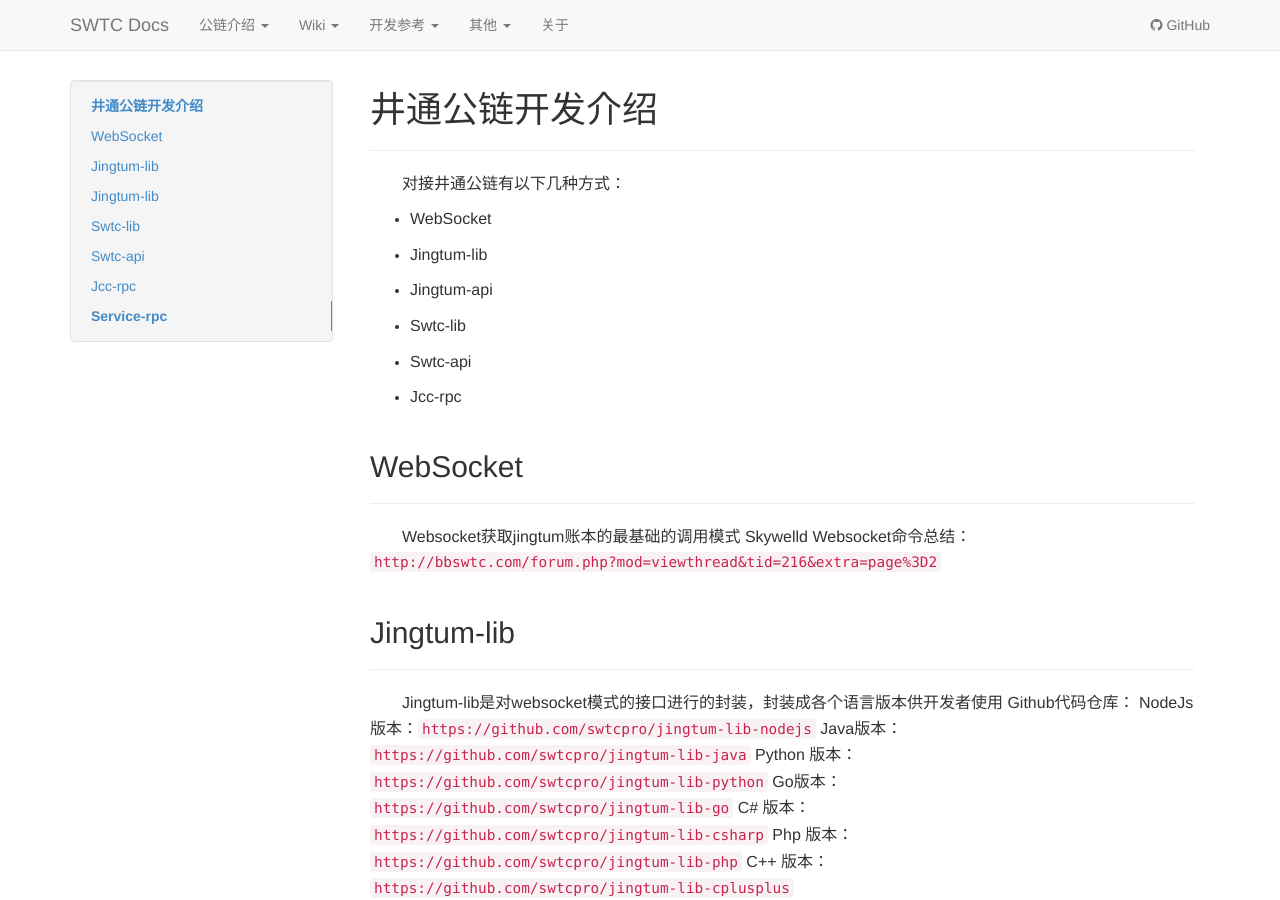
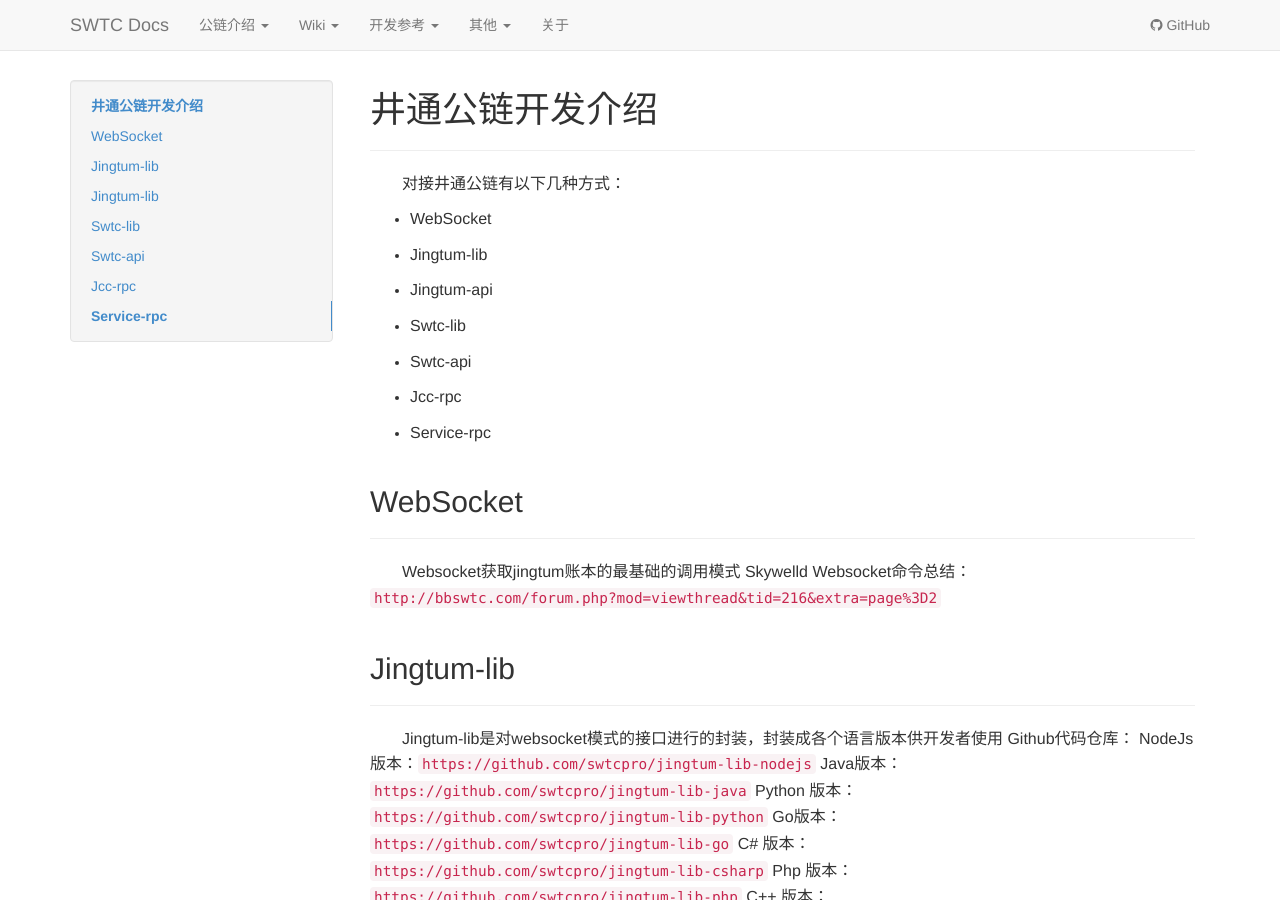
Before and after one commit to penlylu/swtcdocs, an MkDocs documentation site: the page built from docs/reference/interface-desc.md, in a window 1280 px wide and 900 px high. Built offline with MkDocs 1.6.1, drawn with Linux system fonts in a browser that asks for light colours; old or Windows-style settings are respelled for this version of MkDocs.

Commit message:
更新介绍

```diff
--- a/docs/reference/interface-desc.md
+++ b/docs/reference/interface-desc.md
@@ -15,6 +15,8 @@
 * Swtc-api
 
 * Jcc-rpc
+
+* Service-rpc
 
 
 ## WebSocket
```
